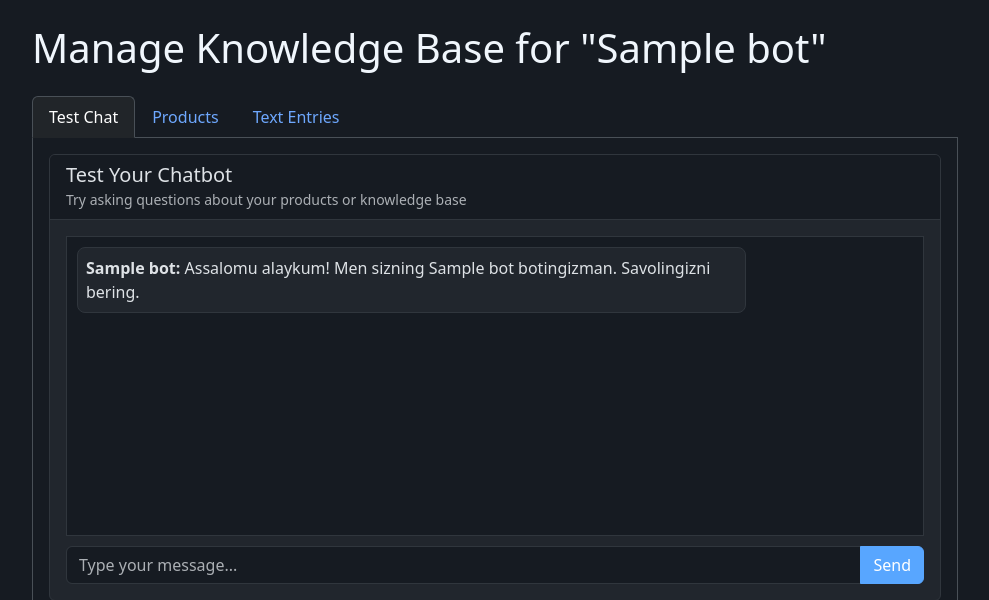
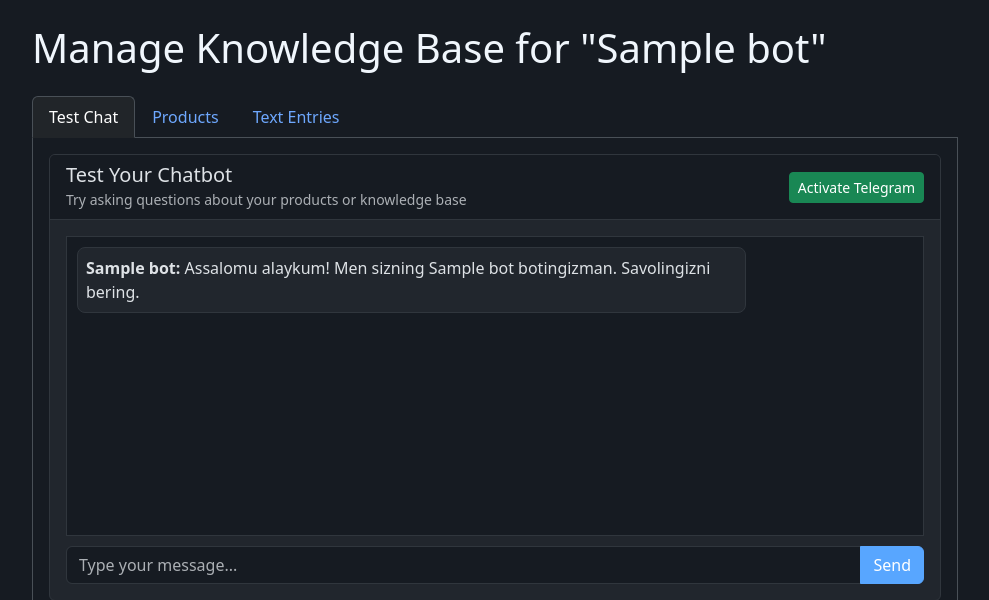
Before and after one commit to paketshopuz-pixel/ChatbotFactory, a Flask app: page /bot/1/knowledge in a window 1280 px wide. Shown: the part 63-663 px from the top of the page, without its empty margins (145-1134 px from the left). Run offline with Flask 3, Linux system fonts and the light colour scheme; a user stored in the database is signed in; tables that the repository leaves empty hold one stand-in row (values such as "Sample post").

Commit message:
Add Telegram integration for chatbot interaction
Integrate Telegram by adding a webhook setup route and enabling the AI to use knowledge bases and product information for Telegram responses.

Replit-Commit-Author: Agent
Replit-Commit-Session-Id: 5607f63b-b2b6-4813-bb1c-c976c3de3bc2
Replit-Commit-Checkpoint-Type: full_checkpoint
Replit-Commit-Screenshot-Url: https://storage.googleapis.com/screenshot-production-us-central1/e8d333b0-5a32-41e3-a539-7be283421188/5607f63b-b2b6-4813-bb1c-c976c3de3bc2/hKEEiKa

```diff
--- a/chatbot_factory/routes/knowledge_routes.py
+++ b/chatbot_factory/routes/knowledge_routes.py
@@ -3,9 +3,10 @@ from flask import render_template, url_for, flash, redirect, request, Blueprint,
 from flask_login import current_user, login_required
 from flask_babel import gettext as _
 from .. import db
-from ..models import Bot, KnowledgeBase, Product
+from ..models import Bot, KnowledgeBase, Product, BotStatus
 from ..forms import KnowledgeBaseForm, ProductForm
 from ..services.ai_service import ai_service
+from ..routes.telegram_routes import set_telegram_webhook
 import openpyxl
 import os
 import logging
@@ -77,6 +78,40 @@ def bot_chat(bot_id):
     )
 
     return jsonify(response_data)
+
+@knowledge_bp.route("/bot/<int:bot_id>/setup_telegram", methods=['POST'])
+@login_required
+def setup_telegram_webhook(bot_id):
+    """Setup Telegram webhook for the bot"""
+    bot = Bot.query.get_or_404(bot_id)
+    if bot.owner != current_user:
+        abort(403)
+
+    if not bot.telegram_token:
+        flash(_('Telegram token not found. Please add a token first.'), 'error')
+        return redirect(url_for('knowledge.manage_knowledge', bot_id=bot_id))
+
+    # Get domain from environment
+    import os
+    domain = os.environ.get('REPLIT_DEV_DOMAIN')
+    if not domain:
+        flash(_('Domain not found. Cannot setup webhook.'), 'error')
+        return redirect(url_for('knowledge.manage_knowledge', bot_id=bot_id))
+
+    webhook_url = f"https://{domain}/telegram/webhook/{bot.telegram_token}"
+
+    # Set webhook
+    result = set_telegram_webhook(bot.telegram_token, webhook_url)
+
+    if result and result.get('ok'):
+        bot.status = BotStatus.ACTIVE
+        db.session.commit()
+        flash(_('Telegram webhook setup successfully! Your bot is now active.'), 'success')
+    else:
+        flash(_('Failed to setup webhook. Please check your token.'), 'error')
+        logging.error(f"Webhook setup failed: {result}")
+
+    return redirect(url_for('knowledge.manage_knowledge', bot_id=bot_id))
 
 @knowledge_bp.route("/bot/<int:bot_id>/knowledge/add_text", methods=['POST'])
 @login_required
--- a/chatbot_factory/templates/knowledge_base.html
+++ b/chatbot_factory/templates/knowledge_base.html
@@ -19,8 +19,23 @@
     <div class="p-3 border border-top-0">
       <div class="card">
         <div class="card-header">
-          <h5 class="mb-0">{{ _('Test Your Chatbot') }}</h5>
-          <small class="text-muted">{{ _('Try asking questions about your products or knowledge base') }}</small>
+          <div class="d-flex justify-content-between align-items-center">
+            <div>
+              <h5 class="mb-0">{{ _('Test Your Chatbot') }}</h5>
+              <small class="text-muted">{{ _('Try asking questions about your products or knowledge base') }}</small>
+            </div>
+            <div>
+              {% if bot.telegram_token %}
+                <form method="POST" action="{{ url_for('knowledge.setup_telegram_webhook', bot_id=bot.id) }}" style="display: inline;">
+                  <button type="submit" class="btn btn-success btn-sm">
+                    <i class="bi bi-telegram"></i> {{ _('Activate Telegram') }}
+                  </button>
+                </form>
+              {% else %}
+                <small class="text-warning">{{ _('Add Telegram token first') }}</small>
+              {% endif %}
+            </div>
+          </div>
         </div>
         <div class="card-body">
           <div id="chatMessages" style="height: 300px; overflow-y: auto; border: 1px solid var(--border-color); padding: 10px; margin-bottom: 10px; background-color: var(--bg-darker);">
```
Also changed, not shown: chatbot_factory/routes/telegram_routes.py (+30 -1 lines), attached_assets/image_1757080858996.png (added), 1 other file.
